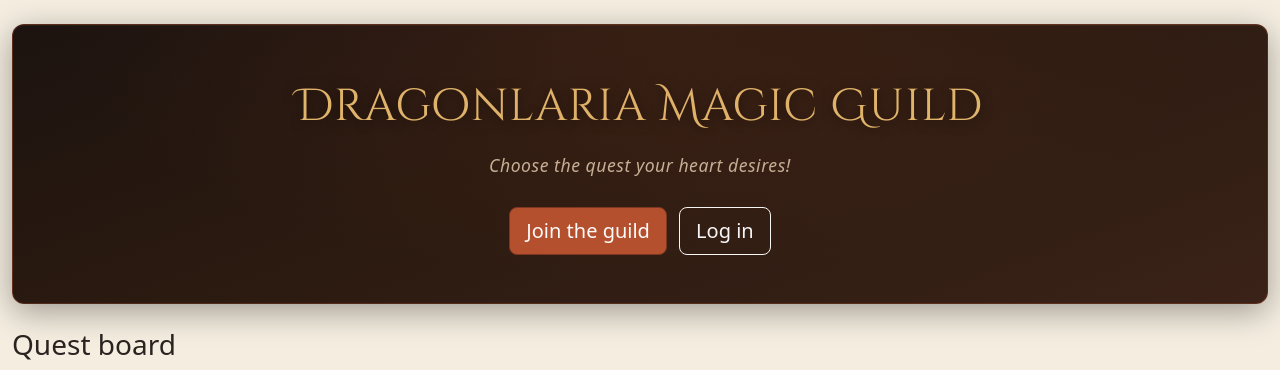
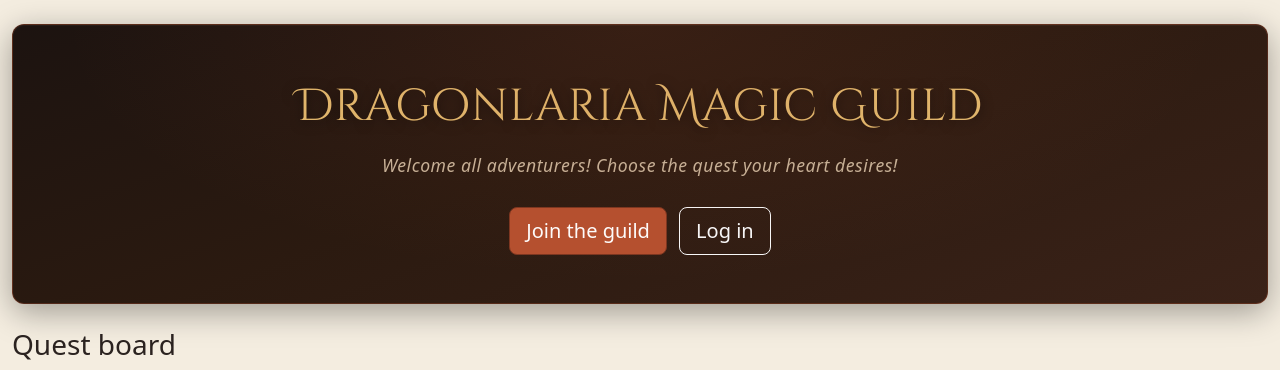
Before and after one commit to alarademirci/fantasy_guild, a Flask app: page / in a window 1280 px wide. Shown: the part 56-426 px from the top of the page. Run offline with Flask 3, Linux system fonts and the light colour scheme; data comes from the database, SQL or seed files in the repository.

Commit message:
Update hero tagline

```diff
--- a/templates/public/homepage.html
+++ b/templates/public/homepage.html
@@ -7,7 +7,7 @@
 <div class="col-12 mb-4">
   <div class="guild-hero text-center py-5 px-3">
     <p class="guild-hero-title">Dragonlaria Magic Guild</p>
-    <p class="guild-hero-tagline">Choose the quest your heart desires!</p>
+    <p class="guild-hero-tagline">Welcome all adventurers! Choose the quest your heart desires! </p>
     {% if not current_user.is_authenticated %}
     <a href="{{ url_for('register') }}" class="btn btn-guild-primary btn-lg me-2">Join the guild</a>
     <a href="{{ url_for('login') }}" class="btn btn-outline-light btn-lg">Log in</a>
```
